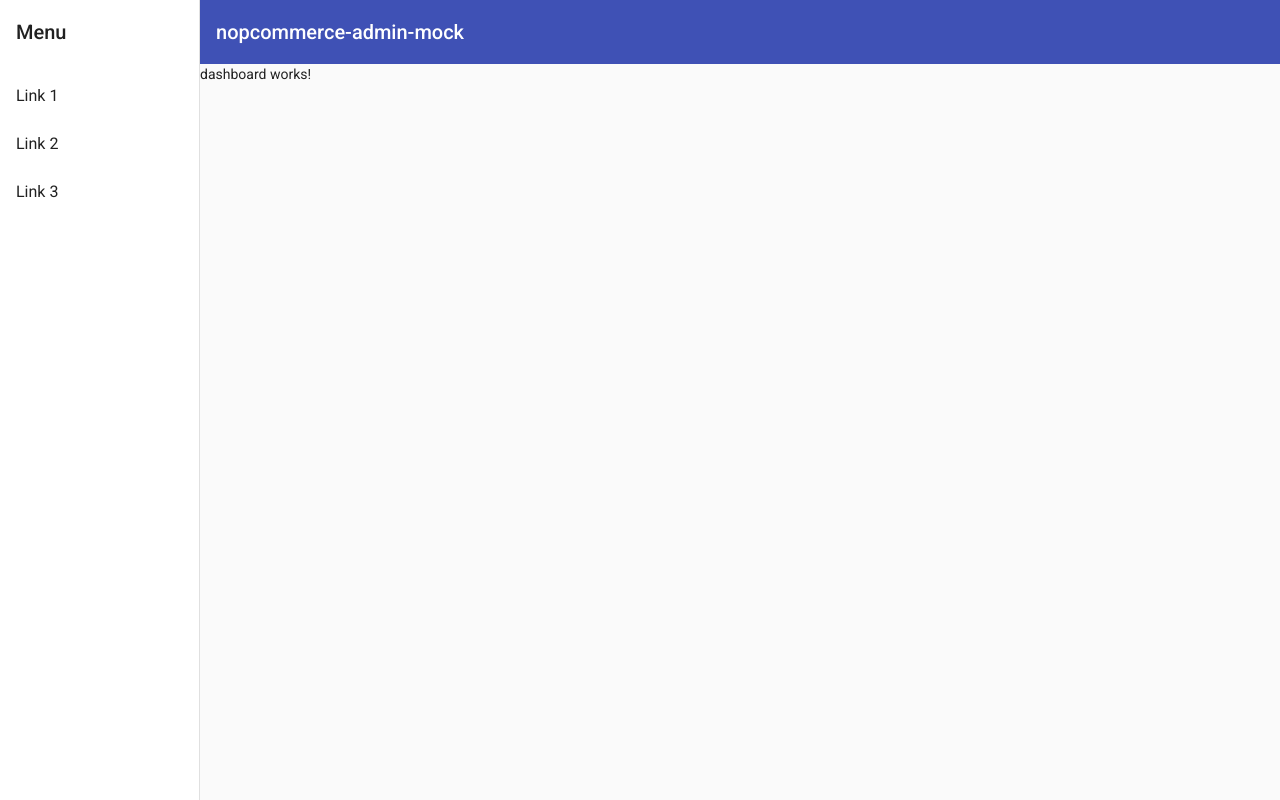
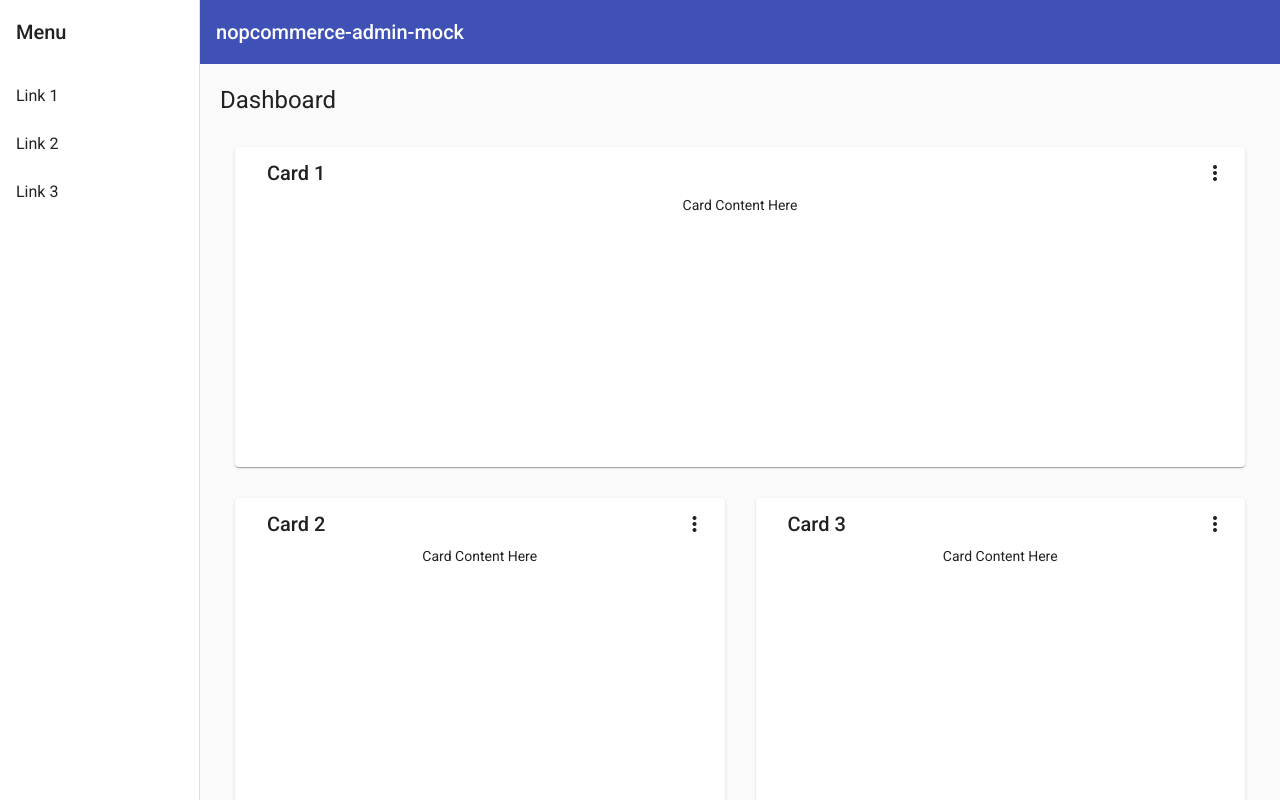
Before and after one commit to luckkrit/angular-learn, an Angular app in the folder ch23-27/Homework3/nopcommerce-admin-mock/: page /dashboard in a window 1280 px wide. Built offline with nearby package versions, Linux system fonts and the light colour scheme.

Commit message:
Modify dashboard component

```diff
--- a/ch23-27/Homework3/nopcommerce-admin-mock/src/app/dashboard/dashboard/dashboard.component.html
+++ b/ch23-27/Homework3/nopcommerce-admin-mock/src/app/dashboard/dashboard/dashboard.component.html
@@ -1 +1,24 @@
-<p>dashboard works!</p>
+<div class="grid-container">
+  <h1 class="mat-h1">Dashboard</h1>
+  <mat-grid-list cols="2" rowHeight="350px">
+    <mat-grid-tile *ngFor="let card of cards | async" [colspan]="card.cols" [rowspan]="card.rows">
+      <mat-card class="dashboard-card">
+        <mat-card-header>
+          <mat-card-title>
+            {{card.title}}
+            <button mat-icon-button class="more-button" [matMenuTriggerFor]="menu" aria-label="Toggle menu">
+              <mat-icon>more_vert</mat-icon>
+            </button>
+            <mat-menu #menu="matMenu" xPosition="before">
+              <button mat-menu-item>Expand</button>
+              <button mat-menu-item>Remove</button>
+            </mat-menu>
+          </mat-card-title>
+        </mat-card-header>
+        <mat-card-content class="dashboard-card-content">
+          <div>Card Content Here</div>
+        </mat-card-content>
+      </mat-card>
+    </mat-grid-tile>
+  </mat-grid-list>
+</div>
```
